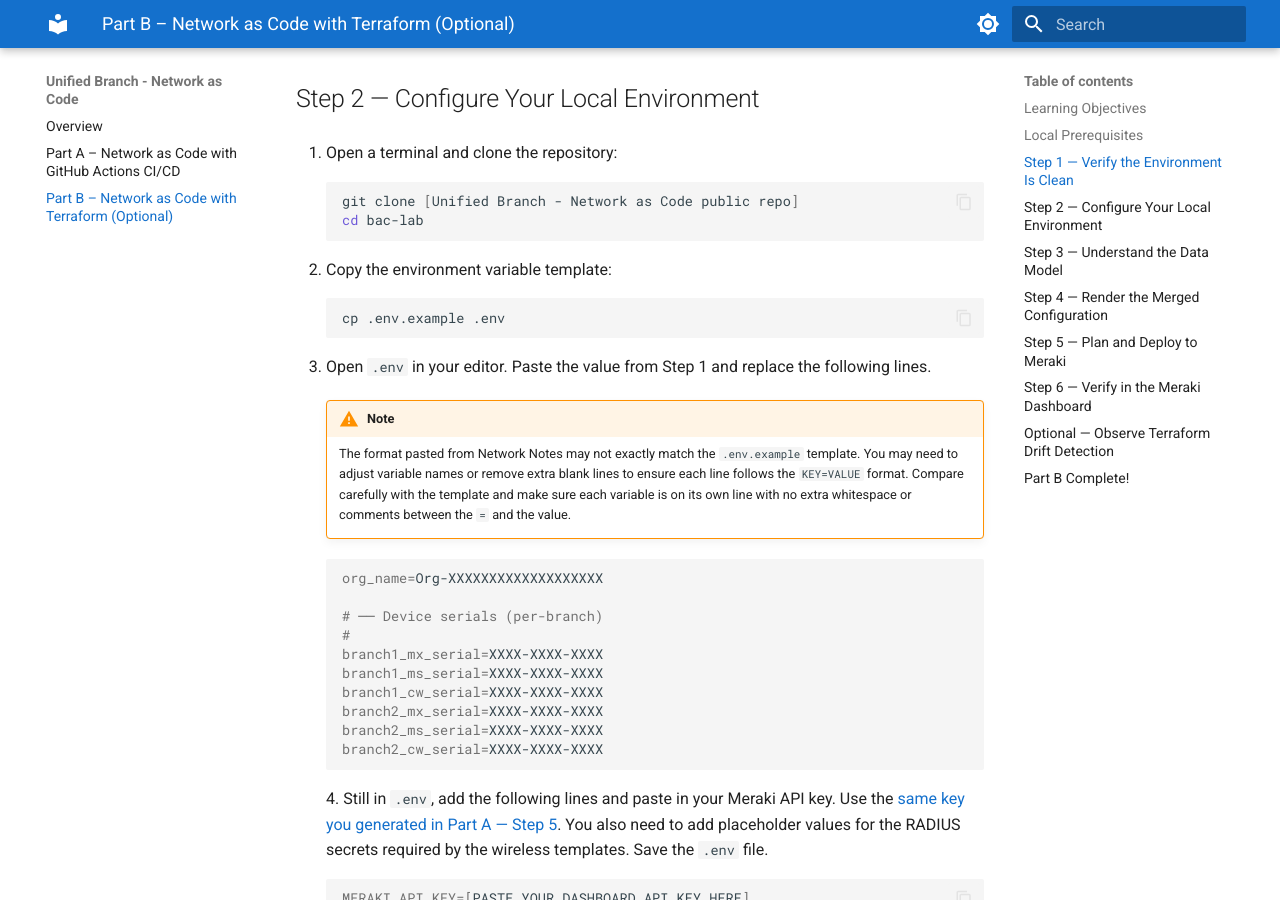
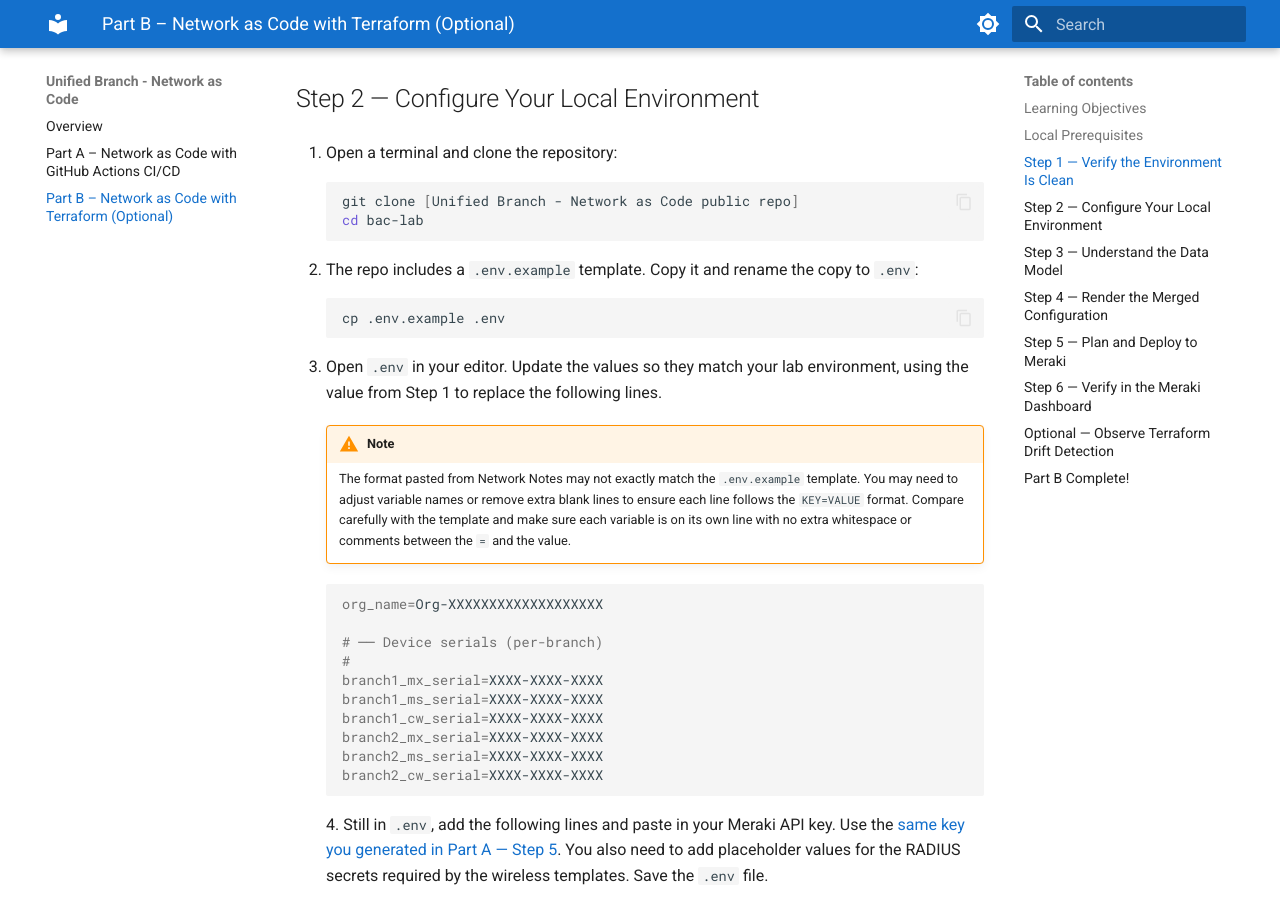
Before and after one commit to shawnhu2020/nac-unified-branch-lab-guide, an MkDocs documentation site: the page built from docs/PART-B-TERRAFORM.md, in a window 1280 px wide and 900 px high, scrolled down 2182 px. Built offline with MkDocs 1.6.1 and Material for MkDocs 9.7.7, drawn with Linux system fonts in a browser that asks for light colours.

Commit message:
update the doc to explicitly point to use .env.example and adapt to their own.

````diff
--- a/docs/PART-B-TERRAFORM.md
+++ b/docs/PART-B-TERRAFORM.md
@@ -96,13 +96,13 @@ Before cloning, confirm that **Unified Branch 1** and **Unified Branch 2** do **
     cd bac-lab
     ```
 
-2. Copy the environment variable template:
+2. The repo includes a `.env.example` template. Copy it and rename the copy to `.env`:
 
     ```bash
     cp .env.example .env
     ```
 
-3. Open `.env` in your editor. Paste the value from Step 1 and replace the following lines.
+3. Open `.env` in your editor. Update the values so they match your lab environment, using the value from Step 1 to replace the following lines.
 
     !!! warning "Note"
         The format pasted from Network Notes may not exactly match the `.env.example` template. You may need to adjust variable names or remove extra blank lines to ensure each line follows the `KEY=VALUE` format. Compare carefully with the template and make sure each variable is on its own line with no extra whitespace or comments between the `=` and the value.
````
Also changed, not shown: docs/LAB-GUIDE.md (+3 -0 lines), docs/PART-A-CICD.md (+6 -3 lines).
